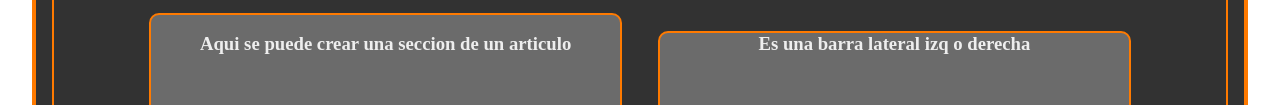
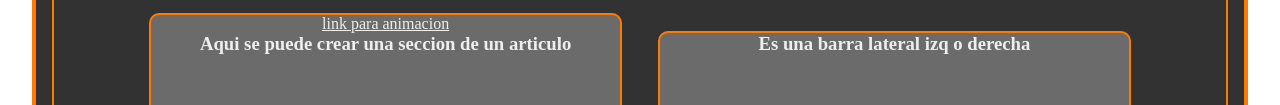
Before and after one commit to alex2345-code/4iv7-psw-ortiz-pineda-alexis-imanol, a plain HTML site: page index.html in a window 1280 px wide. Shown: the part 221-326 px from the top of the page. Drawn offline with Linux system fonts and the light colour scheme.

Commit message:
ya ahora si puse la oracion de el link

```diff
--- a/index.html
+++ b/index.html
@@ -45,7 +45,7 @@
         </p>
         <h2>Esto es una seccion de documento</h2>
         <article>
-            <a href="animacion.html"></a>
+            <a href="animacion.html">link para animacion</a>
             <br>
             <h3>Aqui se puede crear  una seccion de un articulo</h3>
         </article>
```
